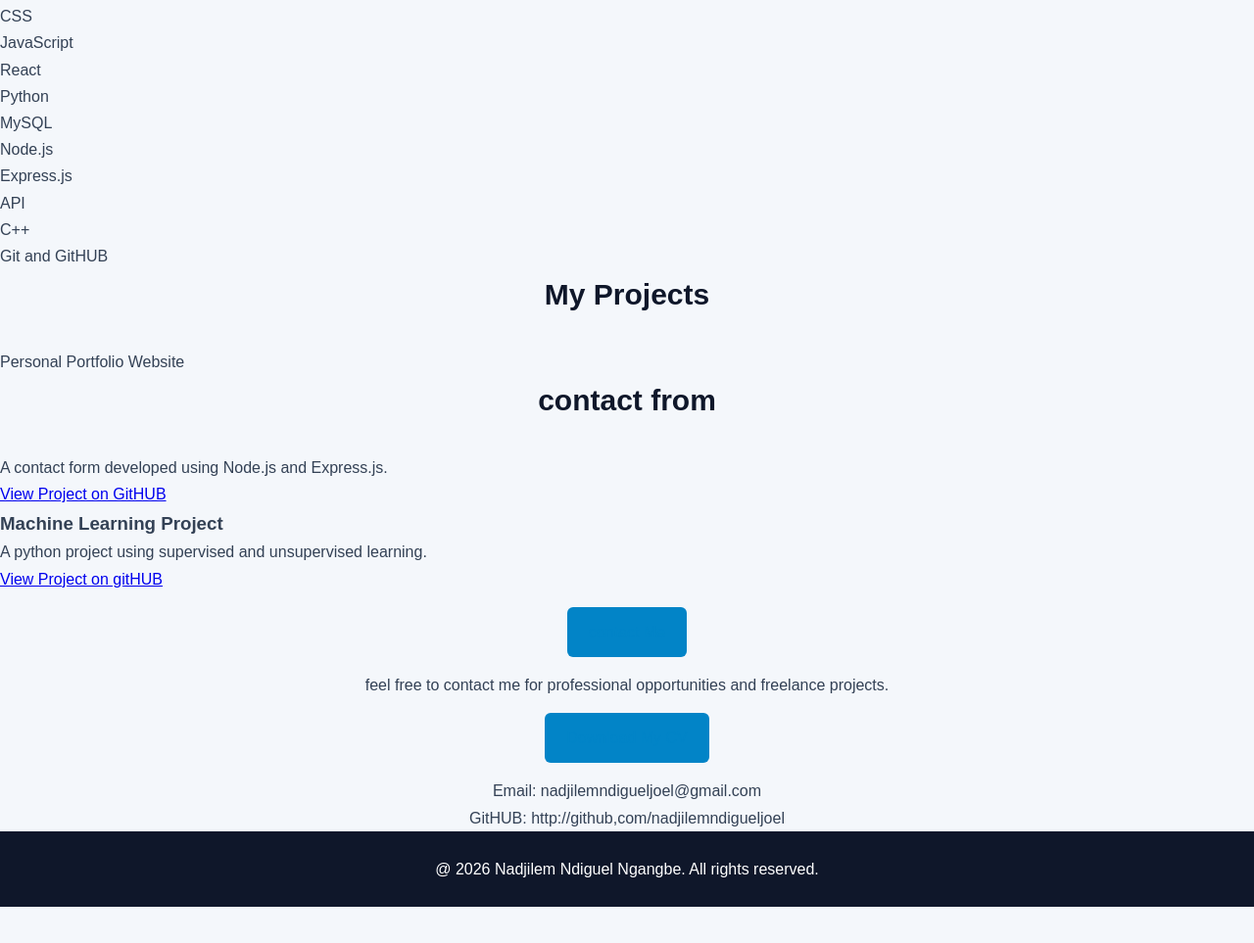
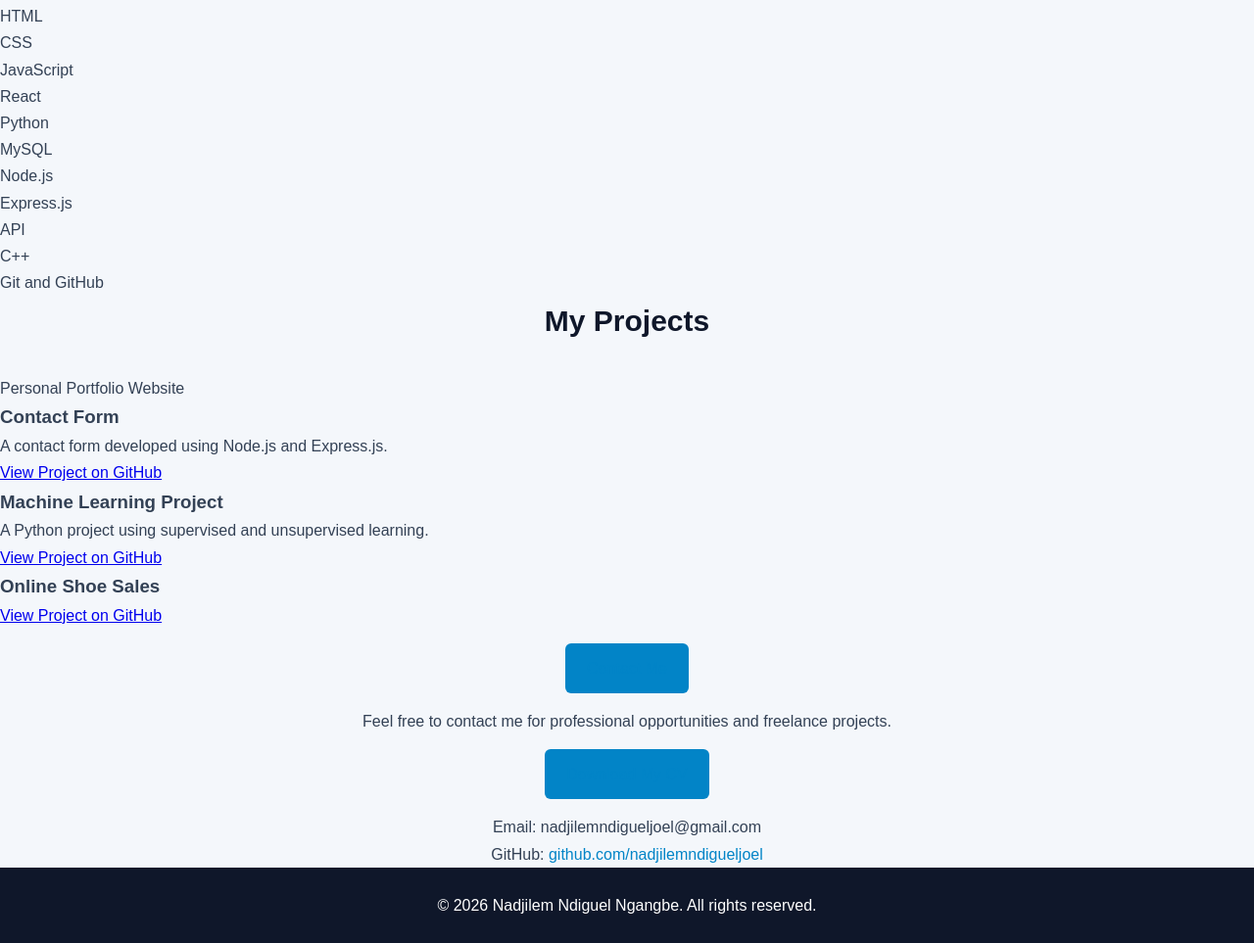
Before and after one commit to nadjilemndigueljoel/MY_PORTFOLIO, a plain HTML site: page index-en.html in a window 1280 px wide. Shown: the part 754-1717 px from the top of the page at 98% size. Before the commit the page ends 1680 px from the top, so only its background shows below. Drawn offline with Linux system fonts and the light colour scheme.

Commit message:
update index.html

```diff
--- a/index-en.html
+++ b/index-en.html
@@ -2,15 +2,12 @@
 <html lang="en">
     <head>
         <meta charset="UTF-8">
-        <meta name="viewport"
-        content="width=device-width,
-        initial-scale=1.0">
+        <meta name="viewport" content="width=device-width, initial-scale=1.0">
         <title>Nadjilem Ndiguel | Web Developer</title>
         <link rel="stylesheet" href="style.css">
     </head>
     <body>
-        <header
-
+        <header>
             <h1>Nadjilem Ndiguel Ngangbe</h1>
             <p>Junior Web Developer</p>
 
@@ -25,24 +22,15 @@
         </header>
 
         <section id="home">
-
             <img src="profile.jpg" alt="Joel's profile">
-
-
-        <h2>Hello, I am Nadjilem Ndiguel Ngangbe</h1>
-
+            <h2>Hello, I am Nadjilem Ndiguel Ngangbe</h2>
             <p>I am a passionate junior web developer.</p>
-
             <p>I build websites using modern web technologies.</p>
         </section>
 
         <section id="about">
             <h2>About Me</h2>
-            <p>I am a junior web developer passionate about technology
-                . I enjoy creating
-                website and learning new programming skills.
-                My goal is to become a professional web developer.
-            </p>
+            <p>I am a junior web developer passionate about technology. I enjoy creating websites and learning new programming skills. My goal is to become a professional web developer.</p>
         </section>
 
         <section id="skills">
@@ -58,7 +46,7 @@
                 <li>Express.js</li>
                 <li>API</li>
                 <li>C++</li>
-             <li>Git and GitHUB</li>
+                <li>Git and GitHub</li>
             </ul>
         </section>
 
@@ -66,45 +54,37 @@
             <h2>My Projects</h2>
             <p>Personal Portfolio Website</p>
 
-        <di>
-                    <h2>contact from</h2>
+            <div>
+                <h3>Contact Form</h3>
                 <p>A contact form developed using Node.js and Express.js.</p>
-                     <a href="http://gitHUB.com/nadjilemndigueljoel/NODE-PROJECTS.js"
-                    target="_blank">View Project on GitHUB</a>
+                <a href="https://github.com/nadjilemndigueljoel/NODE-PROJECTS.js"
+                   target="_blank" rel="noopener noreferrer">View Project on GitHub</a>
             </div>
 
             <div>
                 <h3>Machine Learning Project</h3>
-            <p>A python project using supervised and unsupervised learning.</p>
+                <p>A Python project using supervised and unsupervised learning.</p>
+                <a href="https://github.com/nadjilemndigueljoel/python-machine-learning-assignment"
+                   target="_blank" rel="noopener noreferrer">View Project on GitHub</a>
             </div>
-                 <a href="http://github.com/nadjilemndigueljoel
-                    /python-machine-learning-assignment"
-                    target="_blank">View Project
-                    on gitHUB </a>
 
+            <div>
+                <h3>Online Shoe Sales</h3>
+                <a href="https://github.com/nadjilemndigueljoel/Makiuzu1"
+                   target="_blank" rel="noopener noreferrer">View Project on GitHub</a>
+            </div>
+        </section>
 
         <section id="contact">
-                        <a href="#contact" class="btn">
-                            contact Me
-                        </a>
-
-                     <p>feel free to
-                    contact me for professional opportunities
-                    and freelance projects.
-                 </p>
-                 <a href="Nadjilem%20Ndiguel%20NGANGBE CV.pdf"
-                    class="btn" download>Download My CV</a>
+            <a href="#contact" class="btn">Contact Me</a>
+            <p>Feel free to contact me for professional opportunities and freelance projects.</p>
+            <a href="NADJILEM%20NDIGUEL%20NGANGBE%20CV.pdf" class="btn" download>Download My CV</a>
             <p>Email: nadjilemndigueljoel@gmail.com</p>
-                    <p>GitHUB: http://github,com/nadjilemndigueljoel</p>
+            <p>GitHub: <a href="https://github.com/nadjilemndigueljoel">github.com/nadjilemndigueljoel</a></p>
         </section>
 
         <footer>
-                <p>
-                    @ 2026 Nadjilem Ndiguel Ngangbe.
-                    All rights reserved.
-                </p>
+            <p>&copy; 2026 Nadjilem Ndiguel Ngangbe. All rights reserved.</p>
         </footer>
-
-
     </body>
 </html>
```
Also changed, not shown: index.html (+19 -7 lines). Lines whose indentation alone changed are shown as unchanged.
